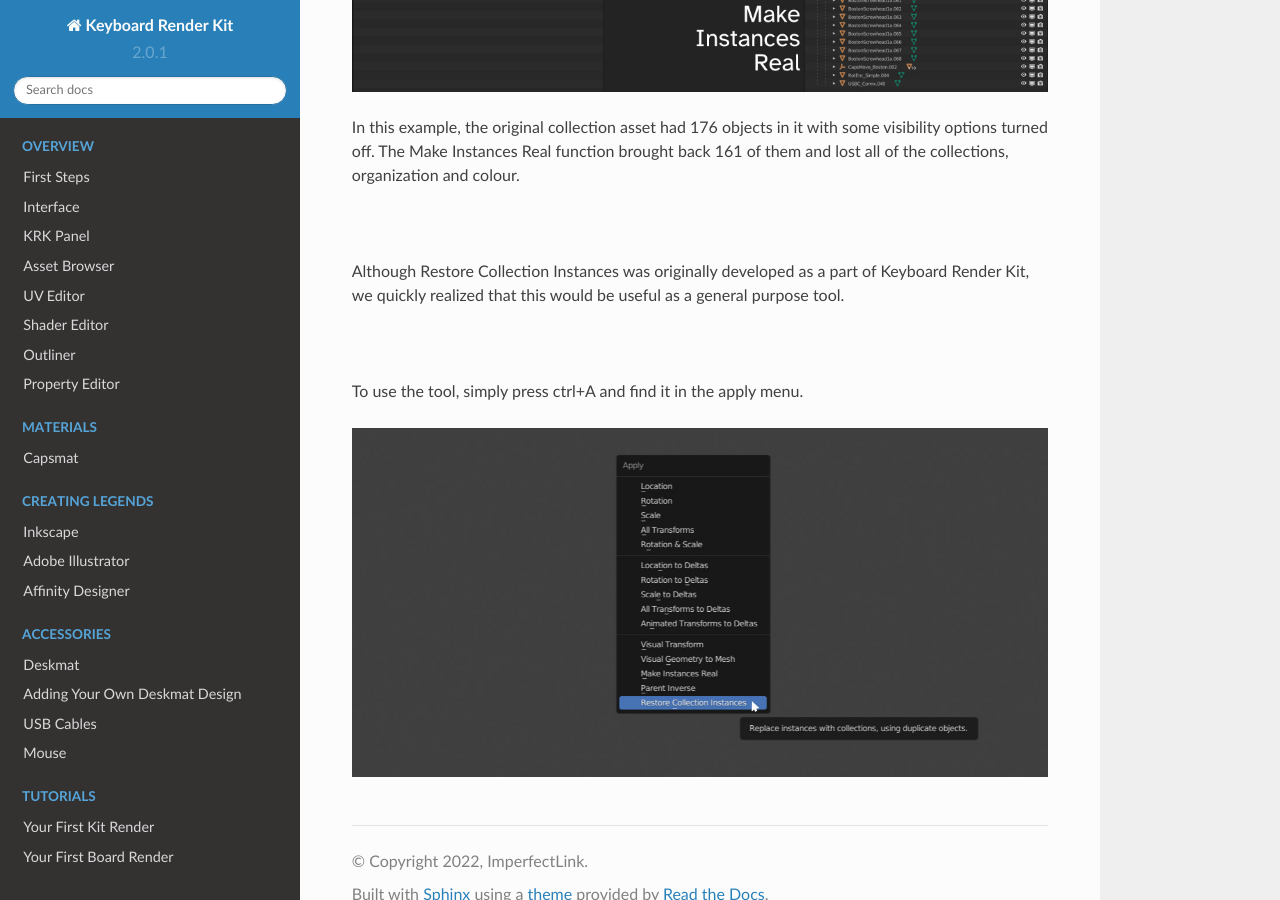
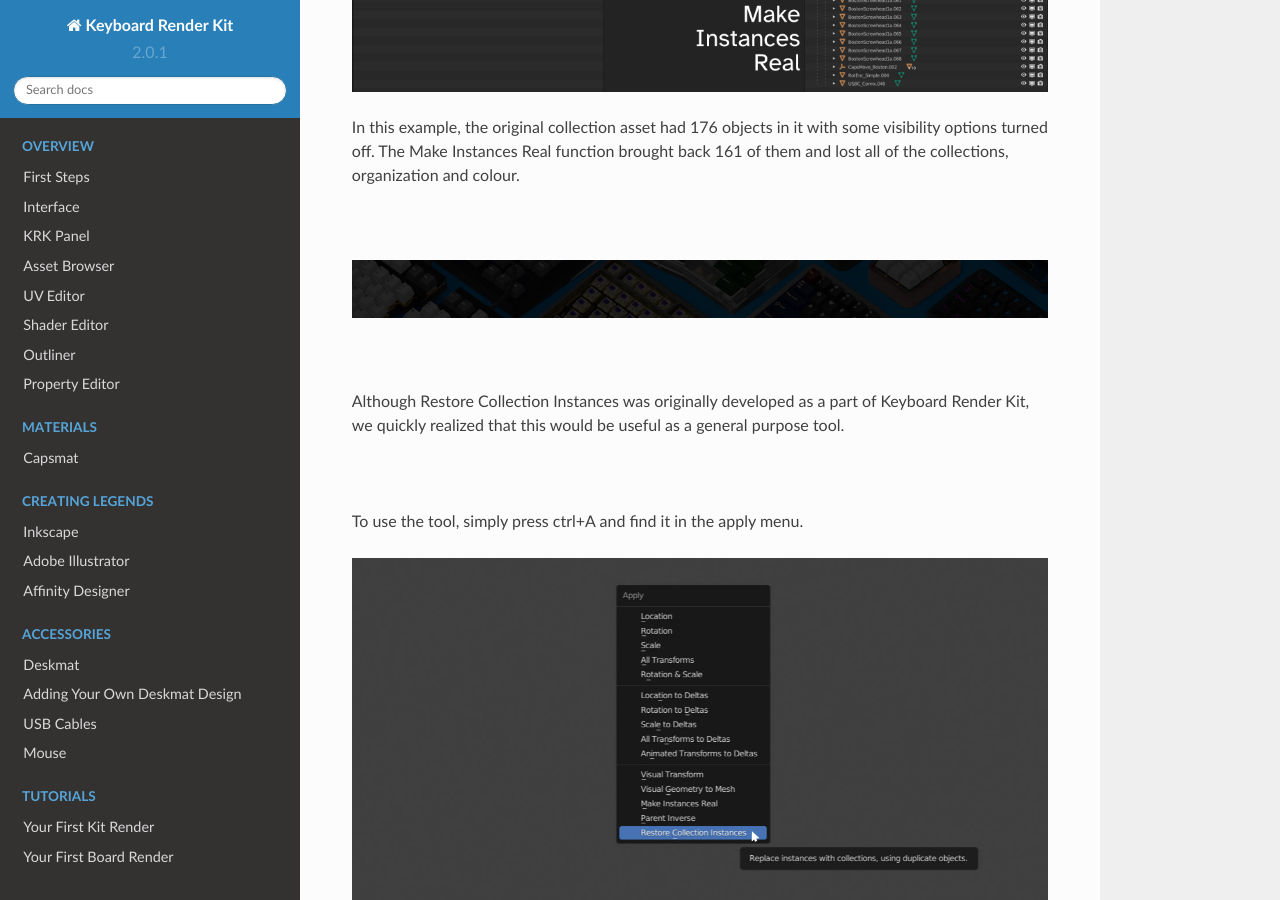
Before and after one commit to imperfectlink/KeyboardRenderKit, a Sphinx documentation site: the page built from docs/source/rci.rst, in a window 1280 px wide and 900 px high, scrolled down 1028 px. Built offline with Sphinx 7.4.7 and the Read the Docs theme 2.0.0, drawn with Linux system fonts in a browser that asks for light colours.

Commit message:
Update rci.rst

```diff
--- a/docs/source/rci.rst
+++ b/docs/source/rci.rst
@@ -16,6 +16,10 @@ In this example, the original collection asset had 176 objects in it with some v
 
 |
 
+.. image:: img/KRK2Divider.jpg
+
+|
+
 Although Restore Collection Instances was originally developed as a part of Keyboard Render Kit, we quickly realized that this would be useful as a general purpose tool.
 
 |
```
